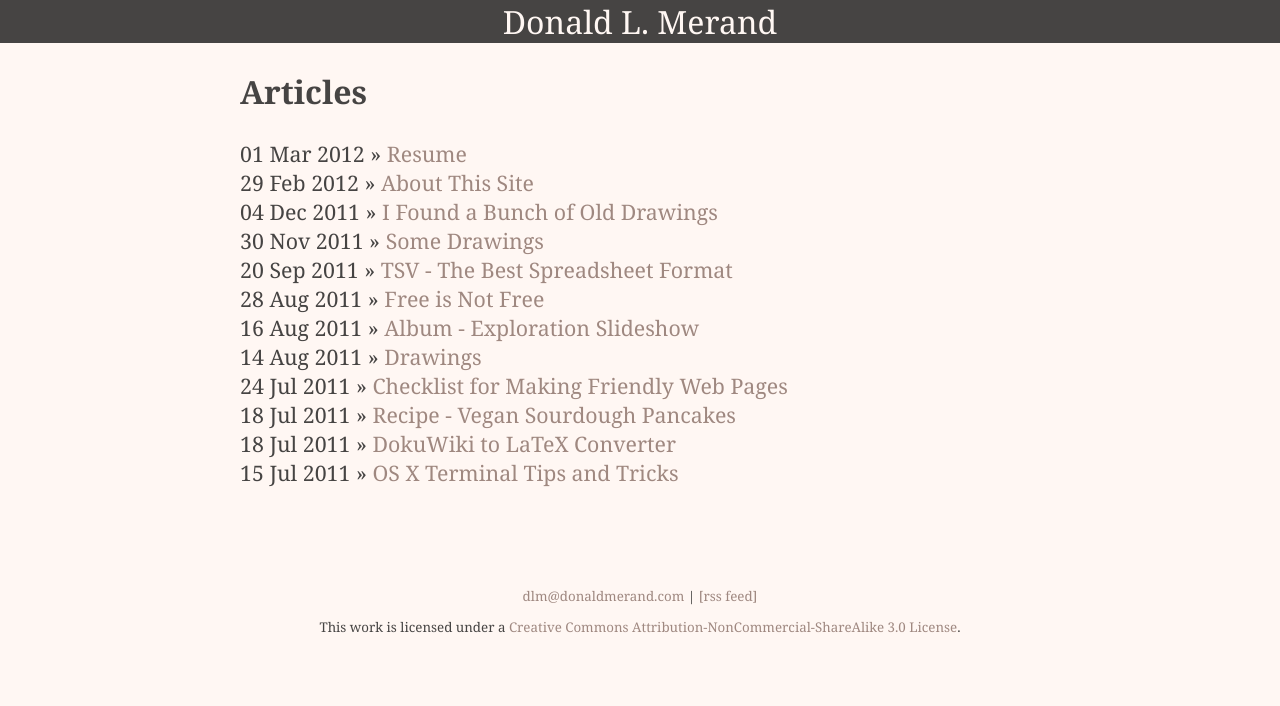
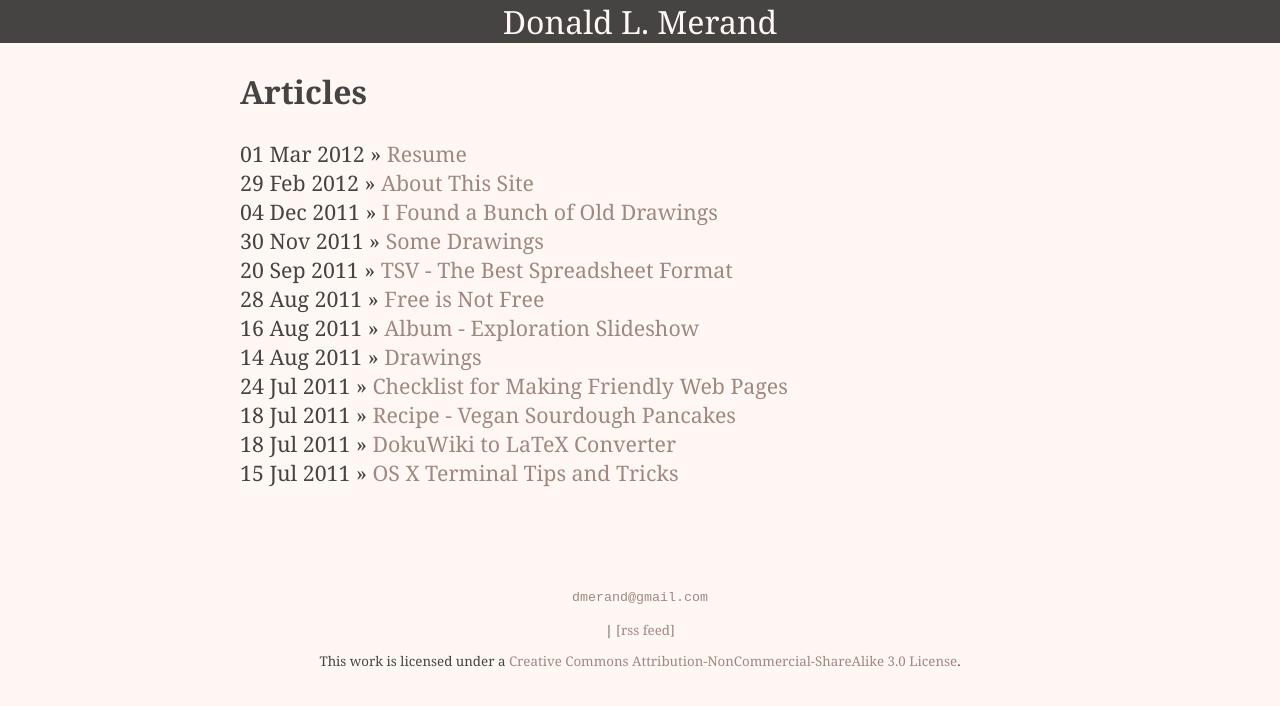
Before and after one commit to dmerand/donald.merand.org, a Jekyll site: the page built from index.html, in a window 1280 px wide. Shown: the top 706 px of the page. Built offline with Jekyll 4.4.1, drawn with Linux system fonts in a browser that asks for light colours; some of the changed lines change nothing that is shown.

Commit message:
obfuscated email address in footer

```diff
--- a/_layouts/default.html
+++ b/_layouts/default.html
@@ -19,7 +19,12 @@
     {{ content }}
 
     <footer>
-      <a href="&#x6D;&#x61;&#105;&#108;&#116;&#111;:&#100;&#108;&#109;&#64;&#x64;o&#110;&#x61;l&#100;&#x6D;&#x65;&#x72;&#x61;&#x6E;&#x64;&#x2E;&#x63;&#111;&#x6D;">&#100;&#108;&#109;&#64;&#x64;o&#110;&#x61;l&#100;&#x6D;&#x65;&#x72;&#x61;&#x6E;&#x64;&#x2E;&#x63;&#111;&#x6D;</a>
+      <p><script>
+      <!--
+      h='&#x67;&#x6d;&#x61;&#x69;&#108;&#46;&#x63;&#x6f;&#x6d;';a='&#64;';n='&#100;&#x6d;&#x65;&#114;&#x61;&#110;&#100;';e=n+a+h;
+      document.write('<a h'+'ref'+'="ma'+'ilto'+':'+e+'">'+'<code>'+e+'</code>'+'<\/'+'a'+'>');
+      // -->
+      </script><noscript>&#100;&#x6d;&#x65;&#114;&#x61;&#110;&#100;&#32;&#x61;&#116;&#32;&#x67;&#x6d;&#x61;&#x69;&#108;&#32;&#100;&#x6f;&#116;&#32;&#x63;&#x6f;&#x6d;</noscript></p>
       <span class="noprint">
          | <a href="/atom.xml">[rss feed]</a>
       </span>
```
